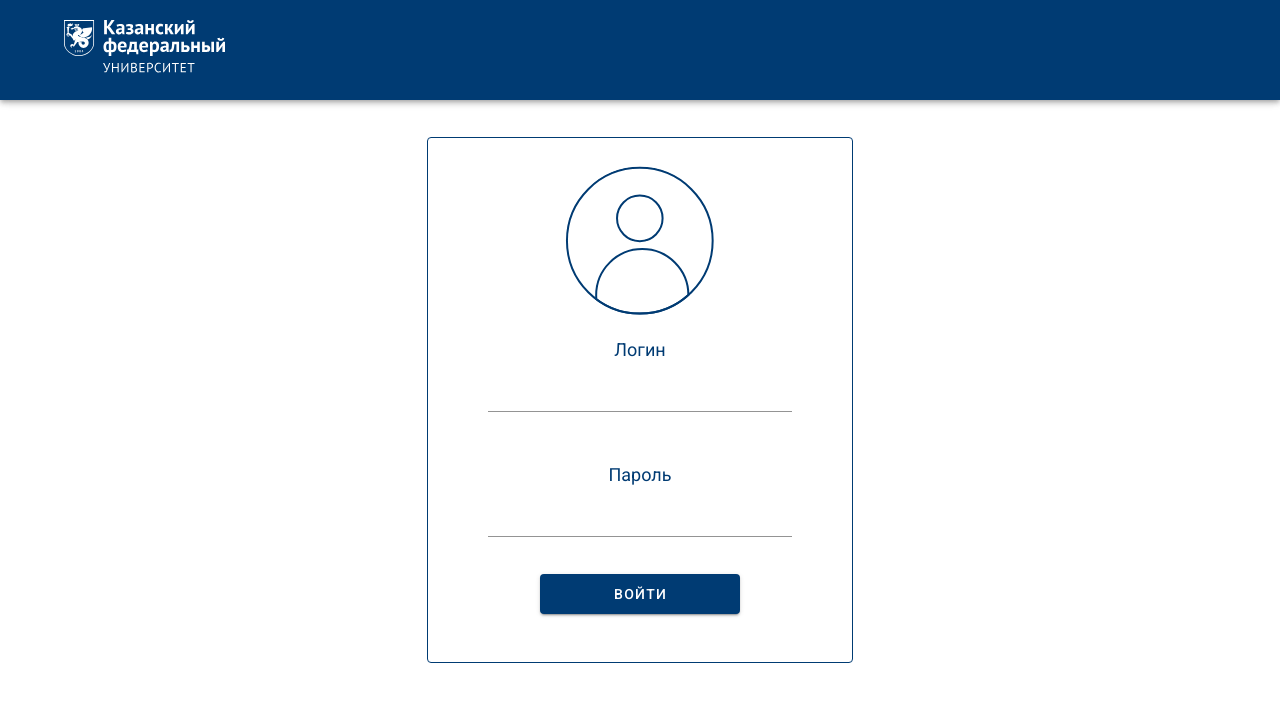
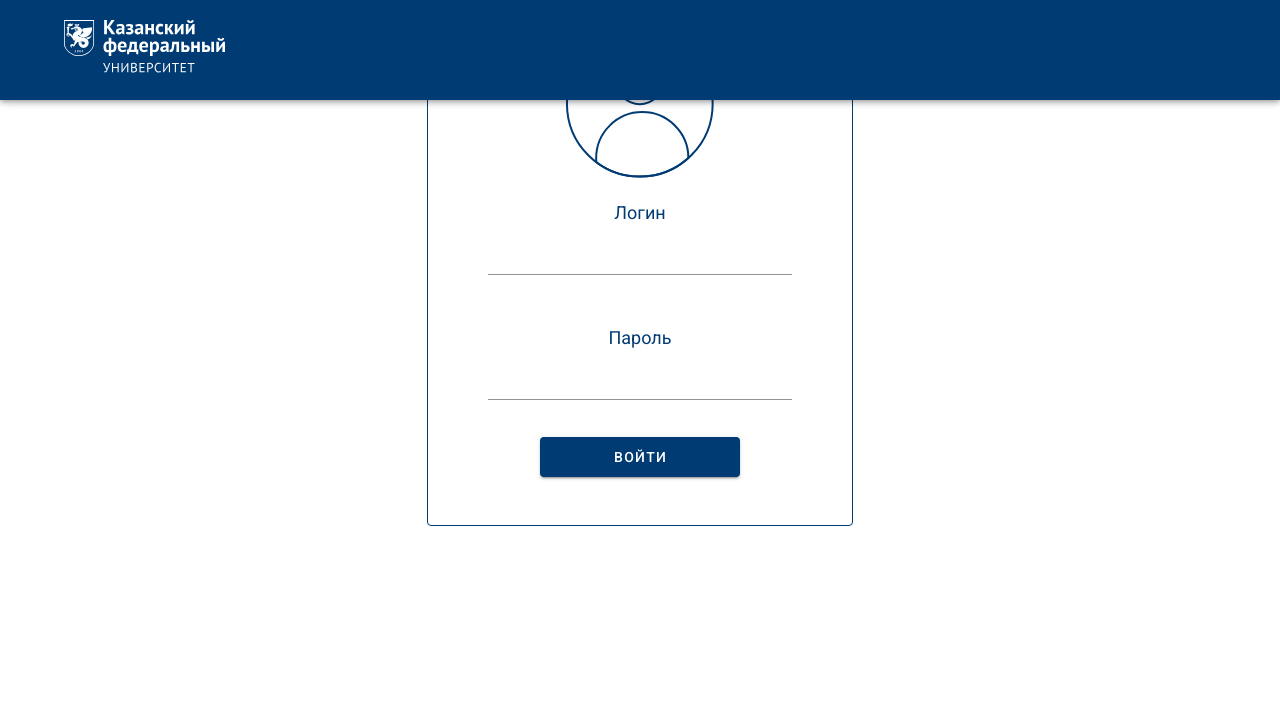
Before and after one commit to MIHamatyanov/attendance, a Vue app in the folder attendance-fe/: page / in a window 1280 px wide. Shown: the top 702 px of the page. Built offline with nearby package versions, Linux system fonts and the light colour scheme.

Commit message:
Правки верстки

```diff
--- a/attendance-fe/src/components/NavigationMenu.vue
+++ b/attendance-fe/src/components/NavigationMenu.vue
@@ -7,9 +7,12 @@
             elevation="0"
         >
             <v-row no-gutters :class="$vuetify.breakpoint.smAndDown ? '' : 'px-10'">
+                <v-col cols="3" sm="4" md="3" lg="2" class="d-flex">
                 <v-icon v-if="$vuetify.breakpoint.smAndDown" color="white" size="30" class="mr-5" @click="drawer = true">mdi-menu</v-icon>
                 <LogoIcon/>
-                <div v-if="user.role !== 'ROLE_TEACHER' && user.role !== 'ROLE_DEAN'" :class="$vuetify.breakpoint.smAndDown ? 'ml-5 mt-2' : 'header_link_wrapper mt-3'">
+                </v-col>
+                <v-col cols="9" sm="8" md="9" lg="10" class="d-flex" :class="$vuetify.breakpoint.smAndUp ? 'pl-5' : 'pl-n10'">
+                <div v-if="user.role !== 'ROLE_TEACHER' && user.role !== 'ROLE_DEAN'" :class="$vuetify.breakpoint.smAndDown ? 'ml-5 mt-2' : 'mt-3'">
                     <div v-if="!$vuetify.breakpoint.xsOnly">
                         <a v-for="(course, index) in courses" class="mr-5 header_link" :key="index"
                            @click="loadSubjects(course)">
@@ -56,6 +59,7 @@
                     <v-icon v-if="$vuetify.breakpoint.smAndDown" color="white">mdi-logout</v-icon>
                     <span v-else>Выход</span>
                 </a>
+                </v-col>
             </v-row>
         </v-app-bar>
 
--- a/attendance-fe/src/views/Login.vue
+++ b/attendance-fe/src/views/Login.vue
@@ -9,7 +9,7 @@
                 <LogoIcon :class="$vuetify.breakpoint.xsOnly ? '' : 'ml-12'"/>
             </v-row>
         </v-app-bar>
-        <v-row style="height: 100vh" align="center" no-gutters>
+        <v-row class="login_card" no-gutters>
             <v-row no-gutters justify="center">
                 <v-col cols="12" sm="8" md="6" lg="4">
                     <v-card class="py-12" elevation="0" :style="$vuetify.breakpoint.xsOnly ? '' : 'border: 1px solid #003b73;'">
@@ -111,4 +111,9 @@ export default {
     font-size: 18px;
     color: #003b73;
 }
+
+.login_card {
+    margin-top: 200px;
+    margin-bottom:50px;
+}
 </style>
```
